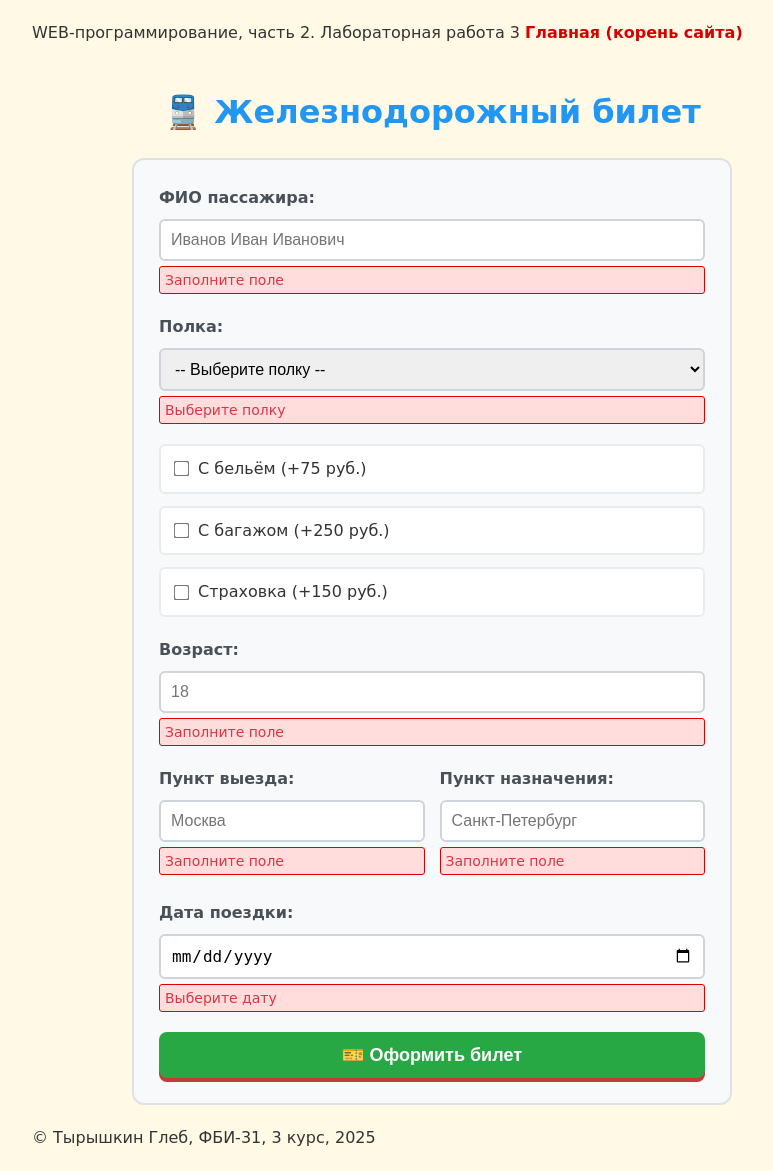
After one commit to glebtyryshkin/web-back-labs, a Flask app: page /lab3/ticket_result in a window 1280 px wide. The commit adds this page. Shown: the whole page, without its empty margins (208-981 px from the left). Run offline with Flask 3, Linux system fonts and the light colour scheme.

Commit message:
Жд билет

```diff
--- a/lab3.py
+++ b/lab3.py
@@ -112,3 +112,76 @@ def settings():
     return render_template('lab3/settings.html',
                            color=color, bg_color=bg,
                            font_size=size, font_weight=weight)
+
+@lab3.route('/lab3/ticket')
+
+def ticket():
+    errors = {}
+    return render_template('lab3/ticket.html', errors=errors)
+
+@lab3.route('/lab3/ticket_result')
+
+def ticket_result():
+
+
+    fio = request.args.get('fio')
+    shelf = request.args.get('shelf')
+    linen = request.args.get('linen')
+    luggage = request.args.get('luggage')
+    age = request.args.get('age')
+    departure = request.args.get('departure')
+    destination = request.args.get('destination')
+    date = request.args.get('date')
+    insurance = request.args.get('insurance')
+
+    errors = {}
+    if not fio:
+        errors['fio'] = "Заполните поле"
+    if not shelf:
+        errors['shelf'] = "Выберите полку"
+    if not age:
+        errors['age'] = "Заполните поле"
+    elif not age.isdigit() or int(age) < 1 or int(age) > 120:
+        errors['age'] = "Возраст должен быть от 1 до 120 лет"
+    if not departure:
+        errors['departure'] = "Заполните поле"
+    if not destination:
+        errors['destination'] = "Заполните поле"
+    if not date:
+        errors['date'] = "Выберите дату"
+
+    if errors:
+        return render_template('lab3/ticket.html',
+                             errors=errors,
+                             fio=fio or '',
+                             age=age or '',
+                             departure=departure or '',
+                             destination=destination or '',
+                             date=date or '')
+
+
+    price = 700 if int(age) < 18 else 1000
+
+    if shelf in ['lower', 'side_lower']:
+        price += 100
+    if linen == 'on':
+        price += 75
+    if luggage == 'on':
+        price += 250
+    if insurance == 'on':
+        price += 150
+
+    ticket_type = "Детский билет" if int(age) < 18 else "Взрослый билет"
+
+    return render_template('lab3/ticket_result.html',
+                         fio=fio,
+                         shelf=shelf,
+                         linen=linen,
+                         luggage=luggage,
+                         age=age,
+                         departure=departure,
+                         destination=destination,
+                         date=date,
+                         insurance=insurance,
+                         price=price,
+                         ticket_type=ticket_type)
--- a/static/lab1/main.css
+++ b/static/lab1/main.css
@@ -124,3 +124,202 @@ body {
     transform: translateY(2px);
     box-shadow: 0 2px 0 #c33c3c;
 }
+
+.ticket-container {
+    max-width: 600px;
+    margin: 0 auto;
+    padding: 20px;
+}
+
+.ticket-form {
+    background: #f8f9fa;
+    padding: 25px;
+    border-radius: 12px;
+    border: 2px solid #dee2e6;
+}
+
+.form-group {
+    margin-bottom: 20px;
+}
+
+.form-group label {
+    display: block;
+    margin-bottom: 8px;
+    font-weight: bold;
+    color: #495057;
+}
+
+.form-group input,
+.form-group select {
+    width: 100%;
+    padding: 10px;
+    border: 2px solid #ced4da;
+    border-radius: 6px;
+    font-size: 16px;
+    box-sizing: border-box;
+}
+
+.form-group input:focus,
+.form-group select:focus {
+    border-color: #007bff;
+    outline: none;
+}
+
+.route-group {
+    display: grid;
+    grid-template-columns: 1fr 1fr;
+    gap: 15px;
+}
+
+.checkboxes {
+    display: flex;
+    flex-direction: column;
+    gap: 12px;
+    margin: 20px 0;
+}
+
+.checkbox-item {
+    display: flex;
+    align-items: center;
+    padding: 10px;
+    background: white;
+    border-radius: 6px;
+    border: 2px solid #e9ecef;
+    cursor: pointer;
+}
+
+.checkbox-item input {
+    margin-right: 10px;
+    transform: scale(1.2);
+}
+
+.checkbox-item:hover {
+    border-color: #007bff;
+    background: #f8f9ff;
+}
+
+.submit-btn {
+    background: #28a745;
+    color: white;
+    border: none;
+    padding: 12px 30px;
+    font-size: 18px;
+    border-radius: 8px;
+    cursor: pointer;
+    width: 100%;
+}
+
+.submit-btn:hover {
+    background: #218838;
+}
+
+.ticket-result {
+    max-width: 500px;
+    margin: 0 auto;
+    padding: 20px;
+}
+
+.ticket-card {
+    background: white;
+    border: 3px solid #007bff;
+    border-radius: 12px;
+    padding: 25px;
+    margin: 20px 0;
+    box-shadow: 0 4px 15px rgba(0,0,0,0.1);
+}
+
+.ticket-header {
+    display: flex;
+    justify-content: space-between;
+    align-items: center;
+    border-bottom: 2px dashed #dee2e6;
+    padding-bottom: 15px;
+    margin-bottom: 20px;
+}
+
+.ticket-type {
+    padding: 5px 12px;
+    border-radius: 20px;
+    font-size: 14px;
+    font-weight: bold;
+}
+
+.ticket-type.adult {
+    background: #d4edda;
+    color: #155724;
+}
+
+.ticket-type.child {
+    background: #fff3cd;
+    color: #856404;
+}
+
+.info-row {
+    display: flex;
+    justify-content: space-between;
+    margin-bottom: 12px;
+    padding: 8px 0;
+    border-bottom: 1px solid #f8f9fa;
+}
+
+.info-row .label {
+    font-weight: bold;
+    color: #6c757d;
+}
+
+.info-row .value {
+    color: #495057;
+}
+
+.services {
+    margin: 20px 0;
+    padding: 15px;
+    background: #f8f9fa;
+    border-radius: 8px;
+}
+
+.service {
+    padding: 8px;
+    color: #6c757d;
+}
+
+.service.active {
+    color: #155724;
+    font-weight: bold;
+}
+
+.price-section {
+    text-align: center;
+    margin-top: 25px;
+    padding-top: 20px;
+    border-top: 2px dashed #dee2e6;
+}
+
+.total-price {
+    font-size: 24px;
+    color: #28a745;
+}
+
+.actions {
+    text-align: center;
+}
+
+.btn-new {
+    display: inline-block;
+    background: #007bff;
+    color: white;
+    padding: 12px 25px;
+    border-radius: 6px;
+    text-decoration: none;
+}
+
+.btn-new:hover {
+    background: #0056b3;
+}
+
+.error {
+    color: #dc3545;
+    font-size: 14px;
+    margin-top: 5px;
+    display: block;
+}
--- a/templates/lab3/lab3.html
+++ b/templates/lab3/lab3.html
@@ -16,5 +16,7 @@
         <li><a href="/lab3/cookie/delete">Очистка кук</a></li>
         <li><a href="/lab3/form1">Форма</a></li>
         <li><a href="/lab3/order">Заказ</a></li>
+        <li><a href="/lab3/settings">Настройка кук</a></li>
+        <li><a href="/lab3/ticket">Покупка билета</a></li>
     </ol>
 {% endblock %}
--- /dev/null
+++ b/templates/lab3/ticket.html
@@ -0,0 +1,87 @@
+{% extends "base.html" %}
+
+{% block lab %}Лабораторная работа 3{% endblock %}
+
+{% block main %}
+    <div class="ticket-container">
+        <h1>🚆 Железнодорожный билет</h1>
+
+        <form action="/lab3/ticket_result" class="ticket-form">
+            <div class="form-group">
+                <label>ФИО пассажира:</label>
+                <input type="text" name="fio" value="{{ fio or '' }}" placeholder="Иванов Иван Иванович">
+                {% if errors.fio %}
+                    <span class="error">{{ errors.fio }}</span>
+                {% endif %}
+            </div>
+
+            <div class="form-group">
+                <label>Полка:</label>
+                <select name="shelf">
+                    <option value="">-- Выберите полку --</option>
+                    <option value="lower" {{ 'selected' if shelf == 'lower' }}>Нижняя (+100 руб.)</option>
+                    <option value="upper" {{ 'selected' if shelf == 'upper' }}>Верхняя</option>
+                    <option value="side_upper" {{ 'selected' if shelf == 'side_upper' }}>Верхняя боковая</option>
+                    <option value="side_lower" {{ 'selected' if shelf == 'side_lower' }}>Нижняя боковая (+100 руб.)</option>
+                </select>
+                {% if errors.shelf %}
+                    <span class="error">{{ errors.shelf }}</span>
+                {% endif %}
+            </div>
+
+            <div class="checkboxes">
+                <label class="checkbox-item">
+                    <input type="checkbox" name="linen" {{ 'checked' if linen == 'on' }}>
+                    <span>С бельём (+75 руб.)</span>
+                </label>
+
+                <label class="checkbox-item">
+                    <input type="checkbox" name="luggage" {{ 'checked' if luggage == 'on' }}>
+                    <span>С багажом (+250 руб.)</span>
+                </label>
+
+                <label class="checkbox-item">
+                    <input type="checkbox" name="insurance" {{ 'checked' if insurance == 'on' }}>
+                    <span>Страховка (+150 руб.)</span>
+                </label>
+            </div>
+            <div class="form-group">
+                <label>Возраст:</label>
+                <input type="number" name="age" value="{{ age or '' }}" placeholder="18" min="1" max="120">
+                {% if errors.age %}
+                    <span class="error">{{ errors.age }}</span>
+                {% endif %}
+            </div>
+
+            <div class="route-group">
+                <div class="form-group">
+                    <label>Пункт выезда:</label>
+                    <input type="text" name="departure" value="{{ departure or '' }}" placeholder="Москва">
+                    {% if errors.departure %}
+                        <span class="error">{{ errors.departure }}</span>
+                    {% endif %}
+                </div>
+
+                <div class="form-group">
+                    <label>Пункт назначения:</label>
+                    <input type="text" name="destination" value="{{ destination or '' }}" placeholder="Санкт-Петербург">
+                    {% if errors.destination %}
+                        <span class="error">{{ errors.destination }}</span>
+                    {% endif %}
+                </div>
+            </div>
+
+            <div class="form-group">
+                <label>Дата поездки:</label>
+                <input type="date" name="date" value="{{ date or '' }}">
+                {% if errors.date %}
+                    <span class="error">{{ errors.date }}</span>
+                {% endif %}
+            </div>
+
+            <div class="form-actions">
+                <button type="submit" class="submit-btn">🎫 Оформить билет</button>
+            </div>
+        </form>
+    </div>
+{% endblock %}
```
Also changed, not shown: templates/lab3/ticket_result.html (added, +73 -0 lines).
